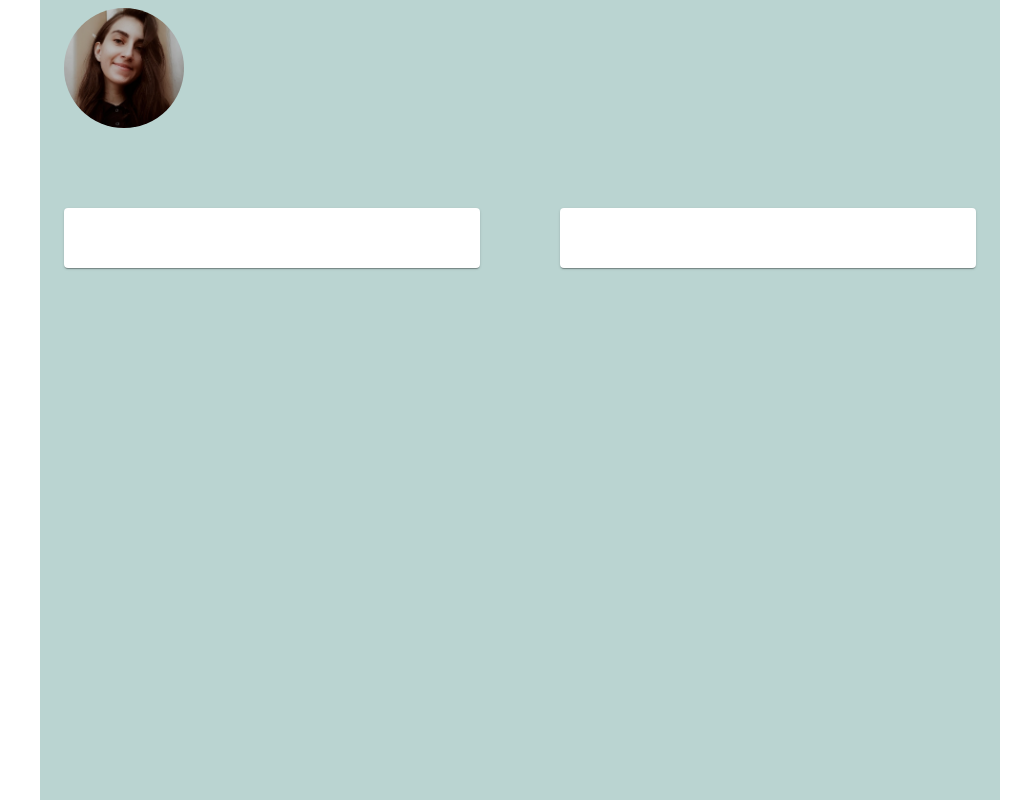
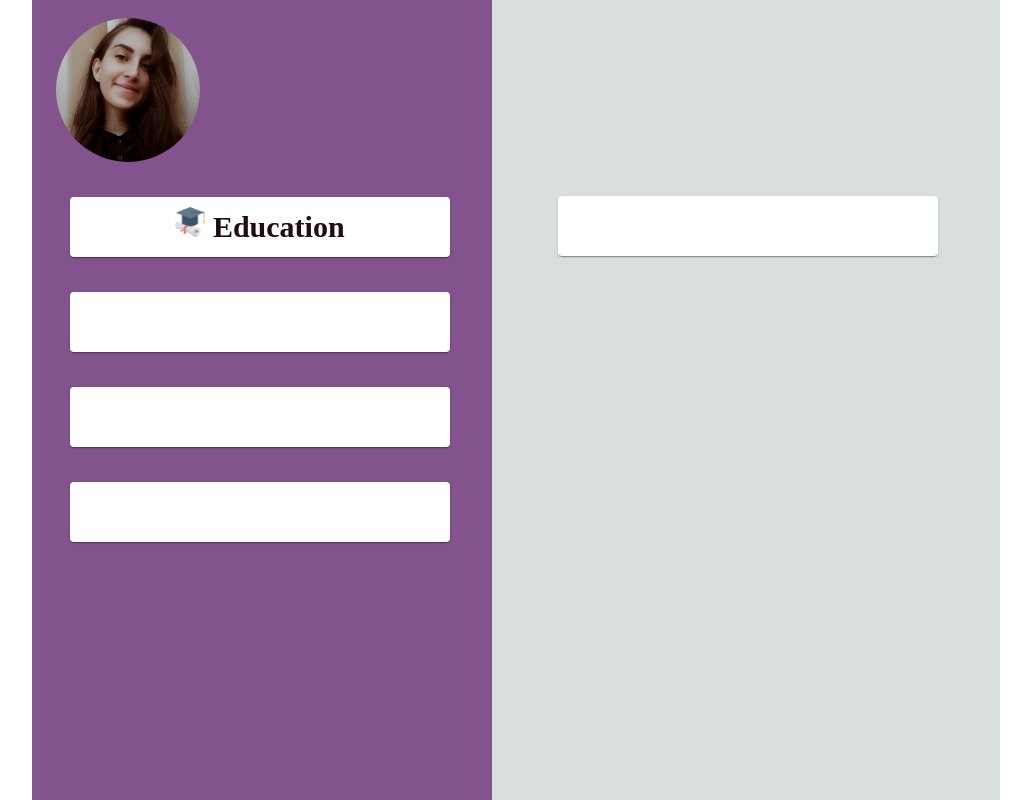
Before and after one commit to MateiuAdelinaSonia/my-react-resume, a React (Create React App) app: page / in a window 1280 px wide. Shown: the top 800 px of the page, without its empty margins (120-1151 px from the left). Built offline with nearby package versions, Linux system fonts and the light colour scheme.

Commit message:
Add education title.

```diff
--- a/src/App.js
+++ b/src/App.js
@@ -6,41 +6,56 @@ const useStyles = makeStyles((theme) => ({
         flexGrow: 1,
     },
     paper: {
-        width: 416,
+        width: 380,
         height: 60,
         backgroundColor: "#fff",
-        alignSelf: "center",
     },
     large: {
-        width: theme.spacing(15),
-        height: theme.spacing(15),
+        width: theme.spacing(18),
+        height: theme.spacing(18),
     },
 }));
 
 function App() {
     const classes = useStyles();
     return (
-        <Container maxWidth="md" style={{ backgroundColor: '#bad4d1', height: '1500px', width: '2000px'}}>
+        <Container maxWidth="md" style={{ backgroundColor: '#d9dede', height: '1500px', width: '2000px'}}>
 
             <Grid container spacing={10}>
 
-                <Grid item xs={12}>
-                    <div className={classes.root}>
-                        <Avatar alt="Mateiu Adelina-Sonia" src="../myPicture.jpg" className={classes.large} />
-                    </div>
-                </Grid>
+                <Container maxWidth="md" style={{backgroundColor: 'rgba(123,70,134,0.91)', height: '1500px', width: '460px'}}>
 
-                <Grid item xs={6}>
-                    <Paper className={classes.paper} />
-                </Grid>
+                    <Grid item xs={6} style={{marginTop: '50px'}}>
+                        <div className={classes.root}>
+                            <Avatar alt="Mateiu Adelina-Sonia" src="../myPicture.jpg" className={classes.large} />
+                        </div>
+                    </Grid>
 
-                <Grid item xs={6}>
-                    <Paper className={classes.paper} />
+                    <Grid item xs={6} style={{marginTop: '35px', marginLeft: '14px'}}>
+                        <Paper align="center" className={classes.paper}>
+                            <img src="../graduation.png" width='30' hight='30' style={{marginTop: '10px'}}/>
+                            <typography style={{fontSize: 30, fontWeight: 'bold', color: '#1f0e0d'}}>  Education</typography> </Paper>
+                    </Grid>
+
+                    <Grid item xs={6} style={{marginTop: '35px', marginLeft: '14px'}}>
+                        <Paper align="center" className={classes.paper}>  </Paper>
+                    </Grid>
+
+                    <Grid item xs={6} style={{marginTop: '35px', marginLeft: '14px'}}>
+                        <Paper align="center" className={classes.paper}>  </Paper>
+                    </Grid>
+
+                    <Grid item xs={6} style={{marginTop: '35px', marginLeft: '14px'}}>
+                        <Paper align="center" className={classes.paper}>  </Paper>
+                    </Grid>
+
+                </Container>
+
+                <Grid align="center" item xs={6} style={{ marginTop: '188px', marginRight: '20px'}}>
+                    <Paper align="center" className={classes.paper} />
                 </Grid>
 
             </Grid>
-
-
 
         </Container>
 
```
Also changed, not shown: public/graduation.png (added).
